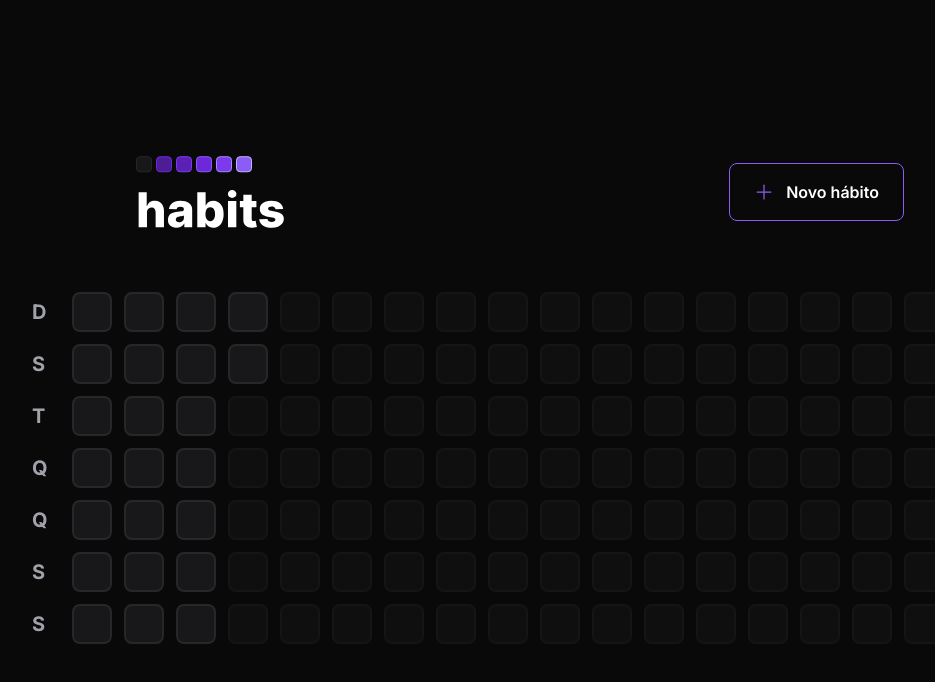
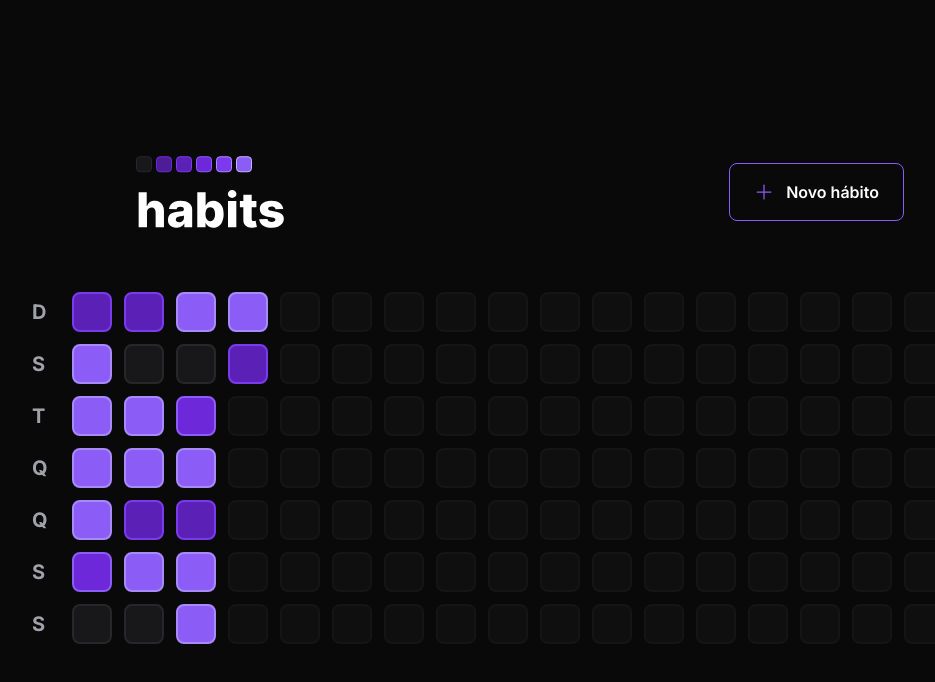
Before and after one commit to joel-luis/nlw-setup-web, a React (Vite) app: page / in a window 1280 px wide. Shown: the top 682 px of the page, without its empty margins (120-1055 px from the left). Built offline with nearby package versions, Linux system fonts and the light colour scheme.

Commit message:
finished layout home

```diff
--- a/package.json
+++ b/package.json
@@ -11,6 +11,7 @@
   "dependencies": {
     "@radix-ui/react-dialog": "^1.0.2",
     "@radix-ui/react-popover": "^1.0.3",
+    "clsx": "^1.2.1",
     "dayjs": "^1.11.7",
     "phosphor-react": "^1.4.1",
     "react": "^18.2.0",
--- a/src/components/HabitDay.tsx
+++ b/src/components/HabitDay.tsx
@@ -1,17 +1,38 @@
 import * as Popover from '@radix-ui/react-popover'
+import clsx from 'clsx'
 import { ProgressBar } from './ProgressBar'
 
-export function HabitDay() {
+interface HabitDayProps {
+  amount: number
+  completed: number
+}
+
+export function HabitDay({ amount, completed }: HabitDayProps) {
+  const completedPercentage = Math.round((completed / amount) * 100)
+
   return (
     <Popover.Root>
-      <Popover.Trigger className="w-10 h-10 bg-zinc-900 border-2 border-zinc-800 rounded-lg" />
+      <Popover.Trigger
+        className={clsx('w-10 h-10 border-2 rounded-lg', {
+          ' bg-zinc-900  border-zinc-800': completedPercentage === 0,
+          'bg-violet-900 border-violet-700':
+            completedPercentage > 0 && completedPercentage < 20,
+          'bg-violet-800 border-violet-600':
+            completedPercentage >= 20 && completedPercentage < 40,
+          'bg-violet-700 border-violet-500':
+            completedPercentage >= 40 && completedPercentage < 60,
+          'bg-violet-600 border-violet-500':
+            completedPercentage >= 60 && completedPercentage < 80,
+          'bg-violet-500 border-violet-400': completedPercentage >= 80,
+        })}
+      />
       <Popover.Portal>
         <Popover.Content className="min-w-[320px] p-6 rounded-2xl bg-zinc-900 flex flex-col">
           <span className="font-semibold text-zinc-400">Segunda-feira</span>
           <span className="mt-1 font-extrabold leading-tight text-3xl">
             23/01
           </span>
-          <ProgressBar prrogress={10} />
+          <ProgressBar prrogress={completedPercentage} />
           <Popover.Arrow className="fill-zinc-900" height={8} width={16} />
         </Popover.Content>
       </Popover.Portal>
--- a/src/components/SummaryTable.tsx
+++ b/src/components/SummaryTable.tsx
@@ -22,7 +22,11 @@
       </div>
       <div className="grid grid-rows-7 grid-flow-col gap-3">
         {summaryDates.map((date) => (
-          <HabitDay key={date.toString()} />
+          <HabitDay
+            amount={5}
+            completed={Math.round(Math.random() * 5)}
+            key={date.toString()}
+          />
         ))}
         {amountOfDaysToFill > 0 &&
           Array.from({ length: amountOfDaysToFill }).map((_, index) => (
```
Also changed, not shown: 1 other file (tests, documents, lock files or other folders).
